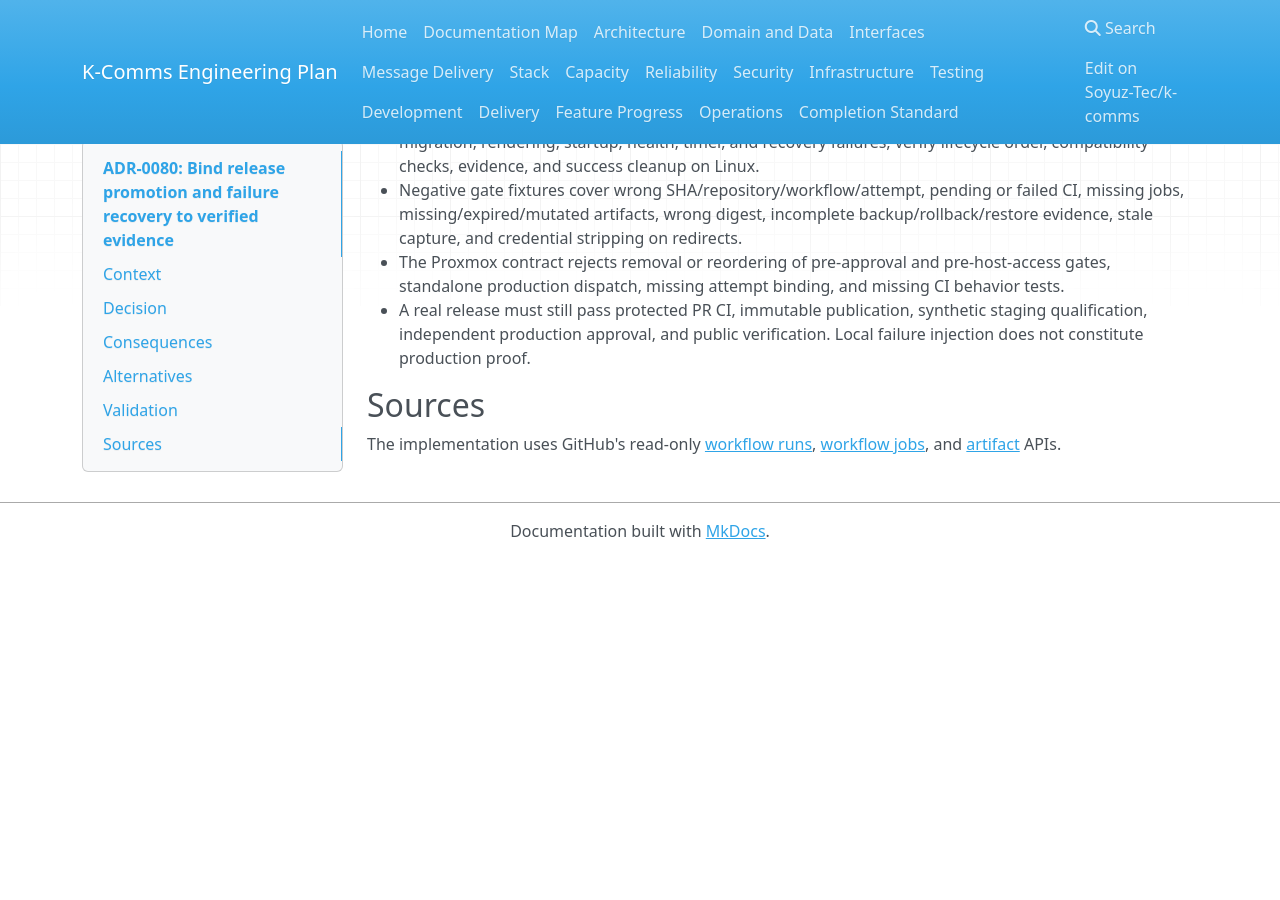
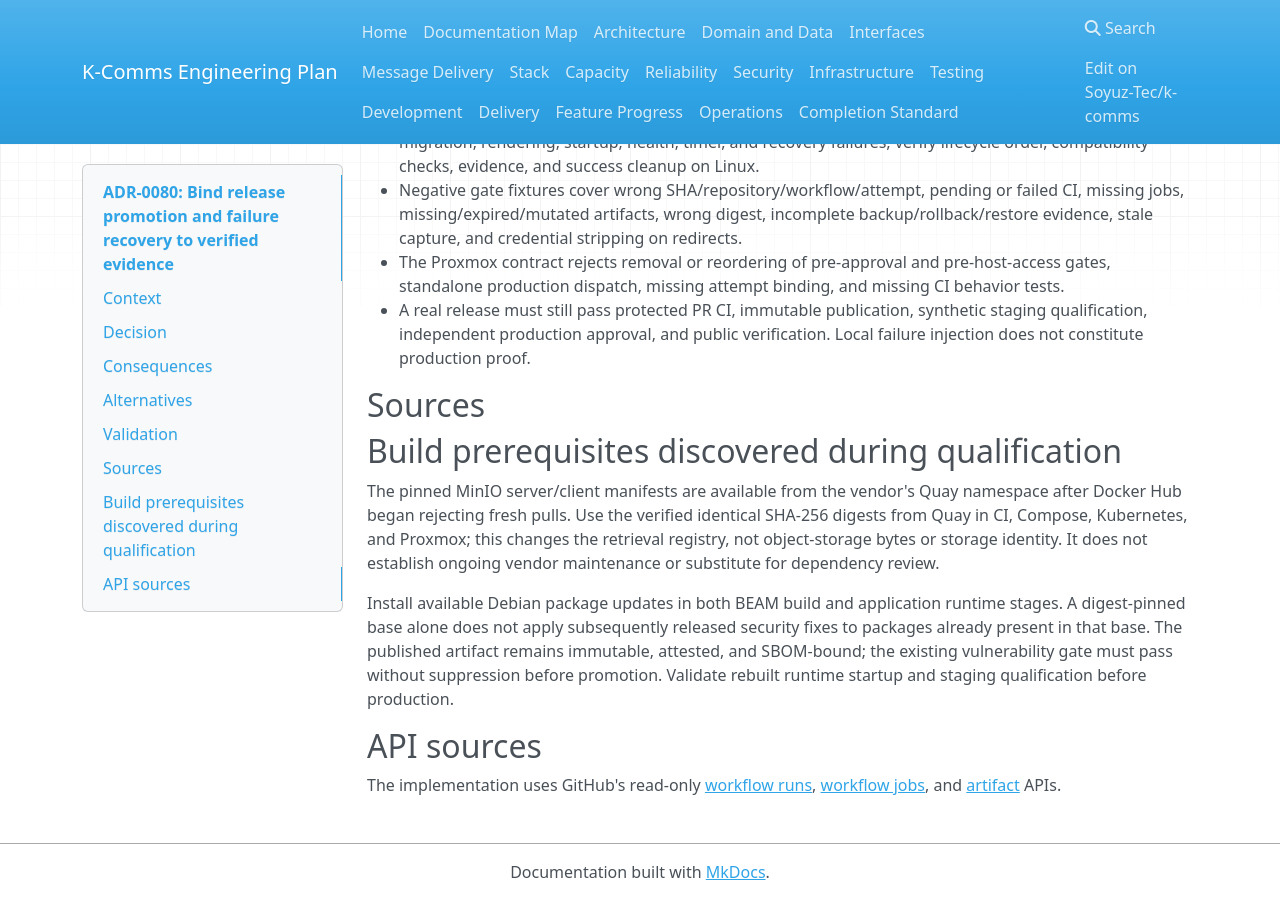
Before and after one commit to Soyuz-Tec/k-comms, an MkDocs documentation site: the page built from docs/02-architecture/adr/0080-bind-release-promotion-and-failure-recovery.md, in a window 1280 px wide and 900 px high, scrolled down 1879 px. Built offline with MkDocs 1.6.1, drawn with Linux system fonts in a browser that asks for light colours; nearby versions of some CDN libraries; before the commit the page ends 2438 px from its top, so only the background shows below that.

Commit message:
fix(release): restore pinned image pulls and apply base OS security updates

```diff
--- a/compose.yaml
+++ b/compose.yaml
@@ -66,7 +66,7 @@
       retries: 20
 
   minio:
-    image: docker.io/minio/minio:RELEASE.2025-09-07T16-13-09Z@sha256:a1a8bd4ac40ad7881a245bab97323e18f971e4d4cba2c2007ec1bedd21cbaba2
+    image: quay.io/minio/minio:RELEASE.2025-09-07T16-13-09Z@sha256:a1a8bd4ac40ad7881a245bab97323e18f971e4d4cba2c2007ec1bedd21cbaba2
     restart: unless-stopped
     command: server /data --console-address ":9001"
     environment:
@@ -89,7 +89,7 @@
       retries: 20
 
   minio-init:
-    image: docker.io/minio/mc:RELEASE.2025-08-13T08-35-41Z@sha256:eb4ea9884b77704230e2423e9004d2fa738dc272876b9cc41a297d29443b8780
+    image: quay.io/minio/mc:RELEASE.2025-08-13T08-35-41Z@sha256:eb4ea9884b77704230e2423e9004d2fa738dc272876b9cc41a297d29443b8780
     entrypoint: ["/bin/sh", "-c"]
     command:
       - >-
--- a/docs/02-architecture/adr/0080-bind-release-promotion-and-failure-recovery.md
+++ b/docs/02-architecture/adr/0080-bind-release-promotion-and-failure-recovery.md
@@ -105,6 +105,23 @@
 
 ## Sources
 
+## Build prerequisites discovered during qualification
+
+The pinned MinIO server/client manifests are available from the vendor's Quay
+namespace after Docker Hub began rejecting fresh pulls. Use the verified identical
+SHA-256 digests from Quay in CI, Compose, Kubernetes, and Proxmox; this changes
+the retrieval registry, not object-storage bytes or storage identity. It does not
+establish ongoing vendor maintenance or substitute for dependency review.
+
+Install available Debian package updates in both BEAM build and application
+runtime stages. A digest-pinned base alone does not apply subsequently released
+security fixes to packages already present in that base. The published artifact
+remains immutable, attested, and SBOM-bound; the existing vulnerability gate
+must pass without suppression before promotion. Validate rebuilt runtime startup
+and staging qualification before production.
+
+## API sources
+
 The implementation uses GitHub's read-only
 [workflow runs](https://docs.github.com/en/rest/actions/workflow-runs),
 [workflow jobs](https://docs.github.com/en/rest/actions/workflow-jobs), and
```
Also changed, not shown: 8 other files.
